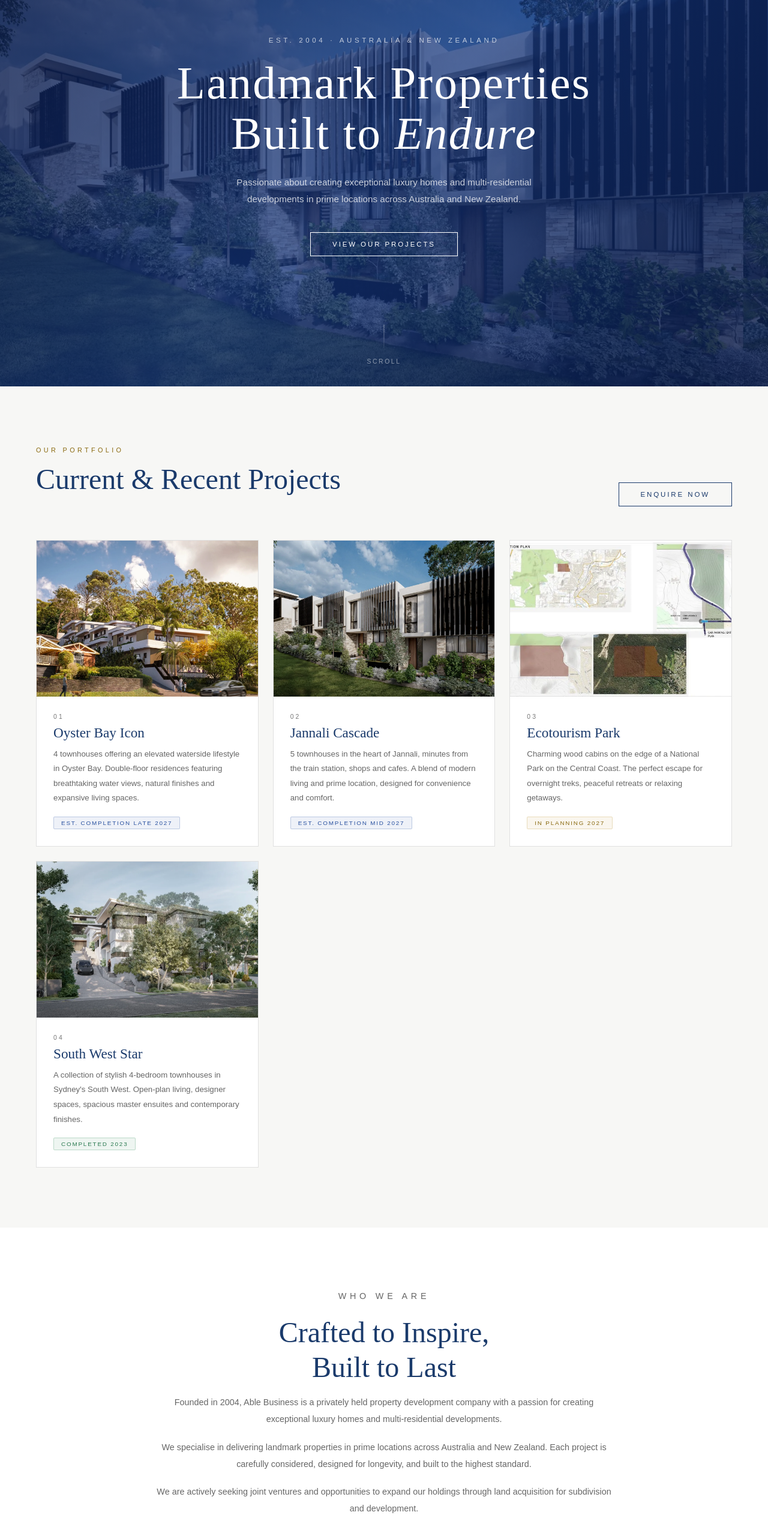
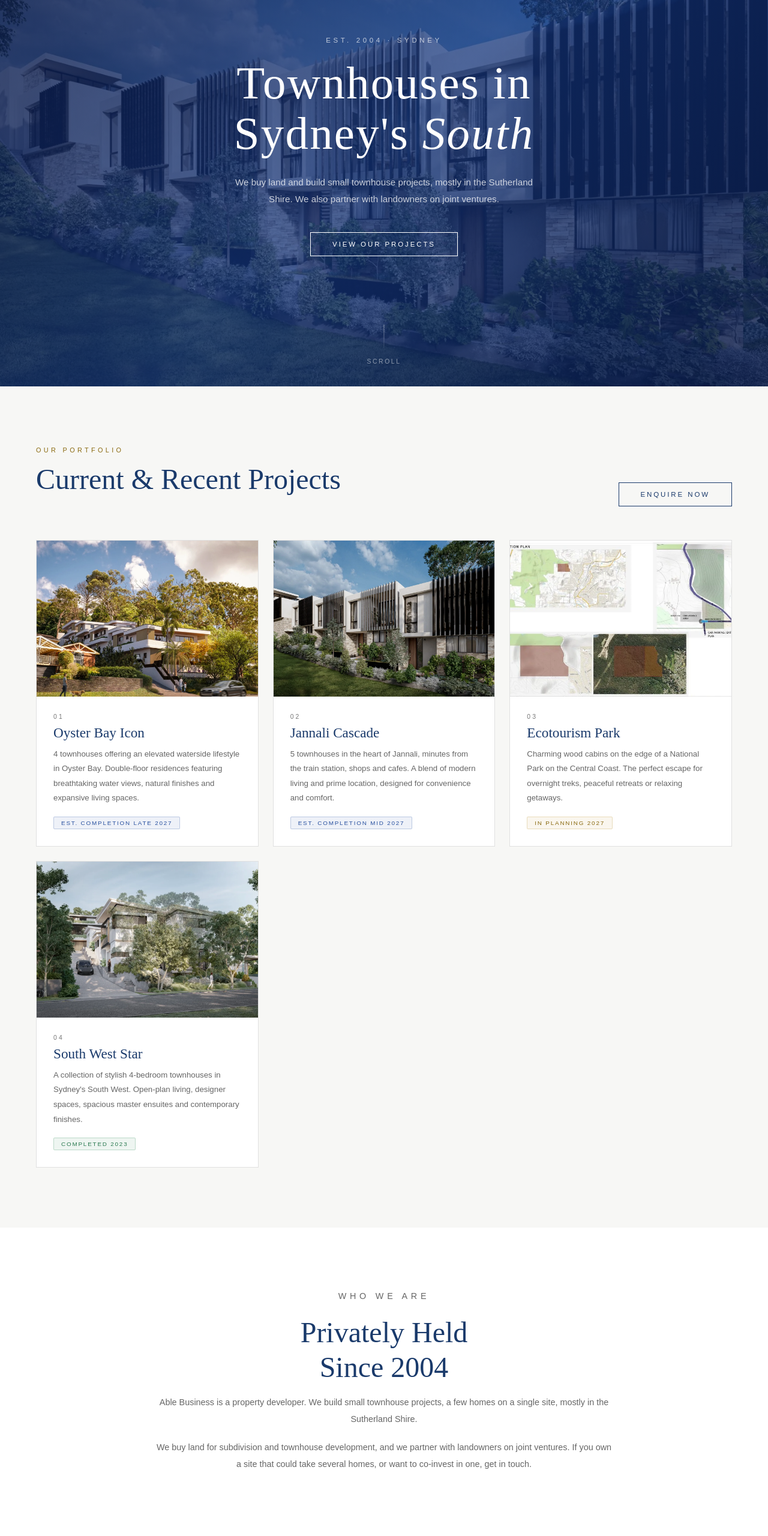
Before and after one commit to Able-Business/ablebusiness.com.au, a plain HTML site: page index.html in a window 1280 px wide. Shown: the part 156-2716 px from the top of the page at 60% size. Drawn offline with Linux system fonts and the light colour scheme.

Commit message:
Rewrite hero and About copy in plain terms, drop New Zealand
Sophie's feedback: the copy read as AI-written and said little. The old
text leaned on "luxury", "landmark", "prime locations" and "highest
standard" without saying what the company builds, where, or at what
scale.

Hero: "Townhouses in Sydney's South", with a line saying Able buys land,
builds small townhouse projects mostly in the Sutherland Shire, and
partners with landowners on joint ventures. Eyebrow now "Est. 2004 ·
Sydney".

About: heading "Privately Held Since 2004", two short paragraphs on what
is built and the land and joint venture offer, ending with a direct
call to landowners and co-investors. Individual projects are not named,
the cards above already cover them.

New Zealand removed everywhere at Sophie's request: title, meta, Open
Graph, Twitter, JSON-LD (description and areaServed) and the contact
line. Title is now "Townhouse Developers, Sydney". JSON-LD re-parsed
and valid. Checked at 1024px and 375px, h1 sits on two lines, no
horizontal scroll.

Co-Authored-By: Claude Opus 5.5 <noreply@anthropic.com>

```diff
--- a/index.html
+++ b/index.html
@@ -4,8 +4,8 @@
 <meta charset="UTF-8"/>
 <script>document.documentElement.className+=" js";</script>
 <meta name="viewport" content="width=device-width, initial-scale=1.0"/>
-<title>Able Business | Property Developers, Sydney &amp; New Zealand</title>
-<meta name="description" content="Privately held property developer since 2004. Luxury homes and multi-residential townhouses across Sydney, the Sutherland Shire and New Zealand."/>
+<title>Able Business | Townhouse Developers, Sydney</title>
+<meta name="description" content="Privately held property developer since 2004. Small townhouse developments in Sydney's south, mostly the Sutherland Shire, plus land purchases and joint ventures with landowners."/>
 <link rel="canonical" href="https://ablebusiness.com.au/"/>
 <meta name="theme-color" content="#1a3a6b"/>
 <meta http-equiv="Content-Security-Policy" content="default-src 'self'; img-src 'self' data:; style-src 'self' 'unsafe-inline' https://fonts.googleapis.com; font-src https://fonts.gstatic.com; script-src 'self' 'unsafe-inline'; connect-src https://formspree.io; form-action https://formspree.io; base-uri 'self'; object-src 'none'"/>
@@ -14,16 +14,16 @@
 <meta property="og:site_name" content="Able Business"/>
 <meta property="og:locale" content="en_AU"/>
 <meta property="og:url" content="https://ablebusiness.com.au/"/>
-<meta property="og:title" content="Able Business | Property Developers, Sydney &amp; New Zealand"/>
-<meta property="og:description" content="Privately held property developer since 2004. Luxury homes and multi-residential townhouses across Sydney, the Sutherland Shire and New Zealand."/>
+<meta property="og:title" content="Able Business | Townhouse Developers, Sydney"/>
+<meta property="og:description" content="Privately held property developer since 2004. Small townhouse developments in Sydney's south, mostly the Sutherland Shire, plus land purchases and joint ventures with landowners."/>
 <meta property="og:image" content="https://ablebusiness.com.au/og-image.jpg"/>
 <meta property="og:image:width" content="1200"/>
 <meta property="og:image:height" content="630"/>
 <meta property="og:image:alt" content="Oyster Bay Icon townhouses by Able Business"/>
 
 <meta name="twitter:card" content="summary_large_image"/>
-<meta name="twitter:title" content="Able Business | Property Developers, Sydney &amp; New Zealand"/>
-<meta name="twitter:description" content="Privately held property developer since 2004. Luxury homes and multi-residential townhouses across Sydney, the Sutherland Shire and New Zealand."/>
+<meta name="twitter:title" content="Able Business | Townhouse Developers, Sydney"/>
+<meta name="twitter:description" content="Privately held property developer since 2004. Small townhouse developments in Sydney's south, mostly the Sutherland Shire, plus land purchases and joint ventures with landowners."/>
 <meta name="twitter:image" content="https://ablebusiness.com.au/og-image.jpg"/>
 
 <link rel="icon" type="image/png" sizes="32x32" href="favicon.png?v=2"/>
@@ -33,7 +33,7 @@
 <link rel="preconnect" href="https://fonts.gstatic.com" crossorigin/>
 <link href="https://fonts.googleapis.com/css2?family=Cormorant+Garamond:ital,wght@0,300;0,400;0,500;1,300;1,400&family=Didact+Gothic&display=swap" rel="stylesheet"/>
 <script type="application/ld+json">
-{"@context":"https://schema.org","@type":"Organization","name":"Able Business","legalName":"Able Business Pty Ltd","url":"https://ablebusiness.com.au/","logo":"https://ablebusiness.com.au/logo.jpg","image":"https://ablebusiness.com.au/og-image.jpg","foundingDate":"2004","email":"info@ablebusiness.com.au","description":"Privately held property developer since 2004. Luxury homes and multi-residential townhouses across Sydney, the Sutherland Shire and New Zealand.","areaServed":[{"@type":"Country","name":"Australia"},{"@type":"Country","name":"New Zealand"}],"knowsAbout":["Property development","Multi-residential townhouses","Land subdivision","Joint ventures"]}
+{"@context":"https://schema.org","@type":"Organization","name":"Able Business","legalName":"Able Business Pty Ltd","url":"https://ablebusiness.com.au/","logo":"https://ablebusiness.com.au/logo.jpg","image":"https://ablebusiness.com.au/og-image.jpg","foundingDate":"2004","email":"info@ablebusiness.com.au","description":"Privately held property developer since 2004. Small townhouse developments in Sydney's south, mostly the Sutherland Shire, plus land purchases and joint ventures with landowners.","areaServed":[{"@type":"Country","name":"Australia"}],"knowsAbout":["Property development","Multi-residential townhouses","Land subdivision","Joint ventures"]}
 </script>
 <style>
   *{margin:0;padding:0;box-sizing:border-box;}
@@ -215,9 +215,9 @@
     <picture><source srcset="jannali.webp" type="image/webp"/><img src="jannali.jpg" alt="" width="1600" height="900" fetchpriority="high" decoding="async"/></picture>
   </div>
   <div class="hero-content">
-    <p class="hero-eyebrow">Est. 2004 · Australia & New Zealand</p>
-    <h1 class="hero-title">Landmark Properties<br>Built to <em>Endure</em></h1>
-    <p class="hero-sub">Passionate about creating exceptional luxury homes and multi-residential developments in prime locations across Australia and New Zealand.</p>
+    <p class="hero-eyebrow">Est. 2004 · Sydney</p>
+    <h1 class="hero-title">Townhouses in<br>Sydney's <em>South</em></h1>
+    <p class="hero-sub">We buy land and build small townhouse projects, mostly in the Sutherland Shire. We also partner with landowners on joint ventures.</p>
     <a href="#projects" class="btn">View Our Projects</a>
   </div>
   <div class="scroll-hint">
@@ -284,10 +284,9 @@
 <section id="about">
   <div class="about-text reveal">
     <p class="section-label">Who We Are</p>
-    <h2 class="section-title">Crafted to Inspire,<br>Built to Last</h2>
-    <p>Founded in 2004, Able Business is a privately held property development company with a passion for creating exceptional luxury homes and multi-residential developments.</p>
-    <p>We specialise in delivering landmark properties in prime locations across Australia and New Zealand. Each project is carefully considered, designed for longevity, and built to the highest standard.</p>
-    <p>We are actively seeking joint ventures and opportunities to expand our holdings through land acquisition for subdivision and development.</p>
+    <h2 class="section-title">Privately Held<br>Since 2004</h2>
+    <p>Able Business is a property developer. We build small townhouse projects, a few homes on a single site, mostly in the Sutherland Shire.</p>
+    <p>We buy land for subdivision and townhouse development, and we partner with landowners on joint ventures. If you own a site that could take several homes, or want to co-invest in one, get in touch.</p>
   </div>
 </section>
 
@@ -295,7 +294,7 @@
 <section id="contact">
   <p class="section-label reveal">Get In Touch</p>
   <h2 class="section-title reveal">Let's Build Something<br><em>Exceptional</em> Together</h2>
-  <p class="section-desc reveal">We welcome enquiries from landowners, investors and joint venture partners across Australia and New Zealand.</p>
+  <p class="section-desc reveal">We welcome enquiries from landowners, investors and joint venture partners.</p>
   <div class="contact-box reveal">
     <a href="mailto:info@ablebusiness.com.au" class="contact-email">info@ablebusiness.com.au</a>
     <form class="contact-form" id="contactForm" action="https://formspree.io/f/xljroeyl" method="POST">
```
